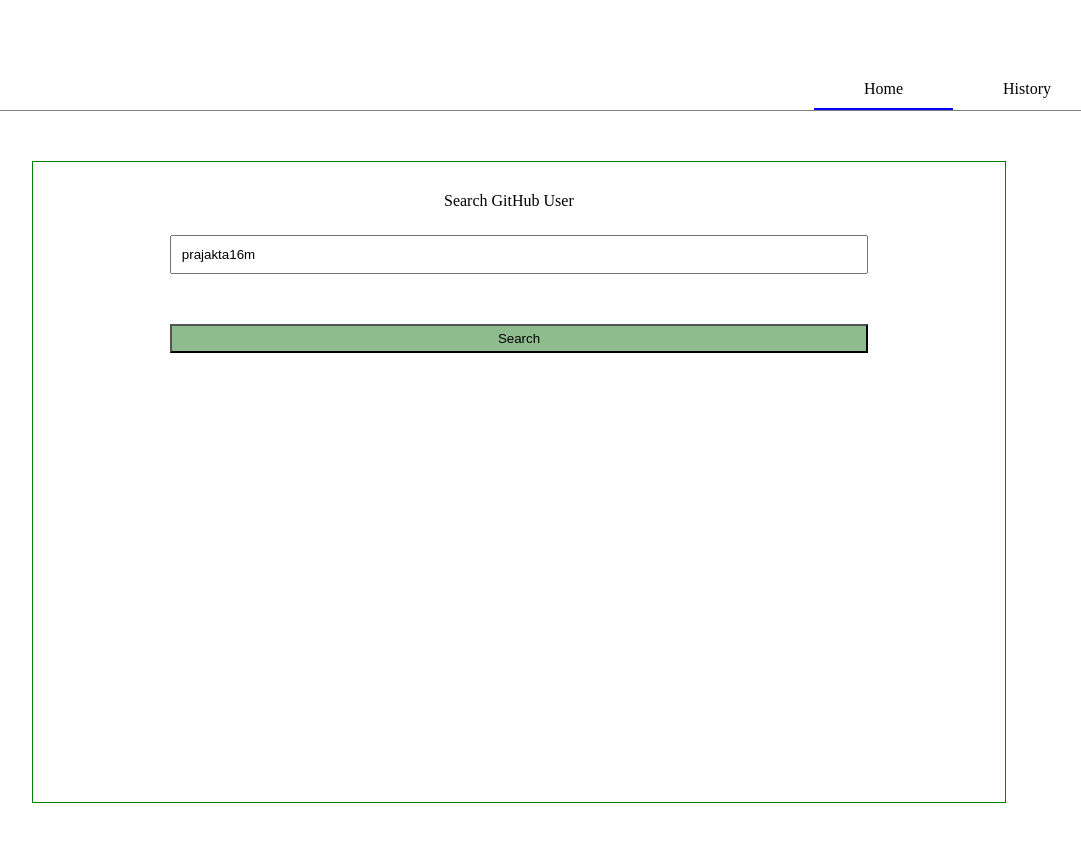
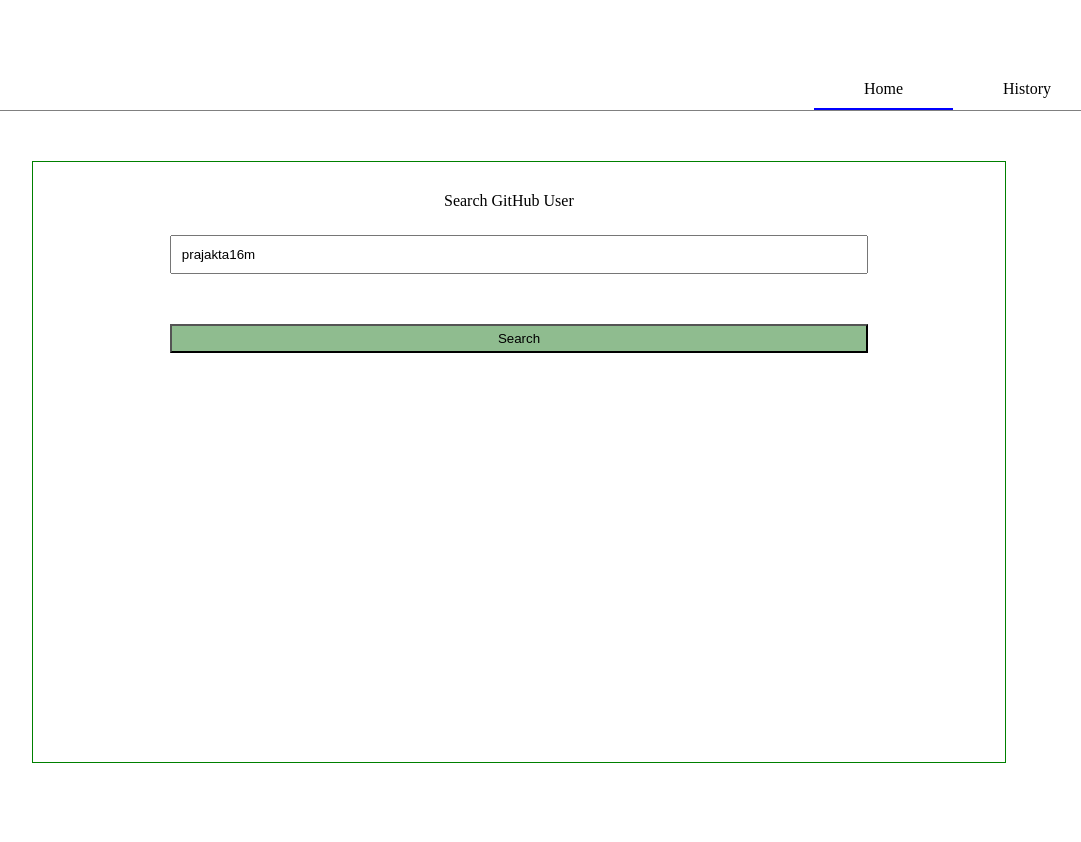
Before and after one commit to prajakta16m/ng-freshprints-assignment, an Angular app: page /home in a window 1280 px wide. Shown: the top 842 px of the page, without its empty margins (121-1202 px from the left). After the commit the page ends 813 px from the top, so only its background shows below. Built offline with nearby package versions, Linux system fonts and the light colour scheme.

Commit message:
css viewport height set

```diff
--- a/src/app/app.component.scss
+++ b/src/app/app.component.scss
@@ -31,7 +31,7 @@
   .page-container {
     margin: auto;
     width: 80%;
-    height: 600px;
+    height: 70vh;
     border: 1px solid green;
     padding: 20px;
     margin-top: 30px;
```
